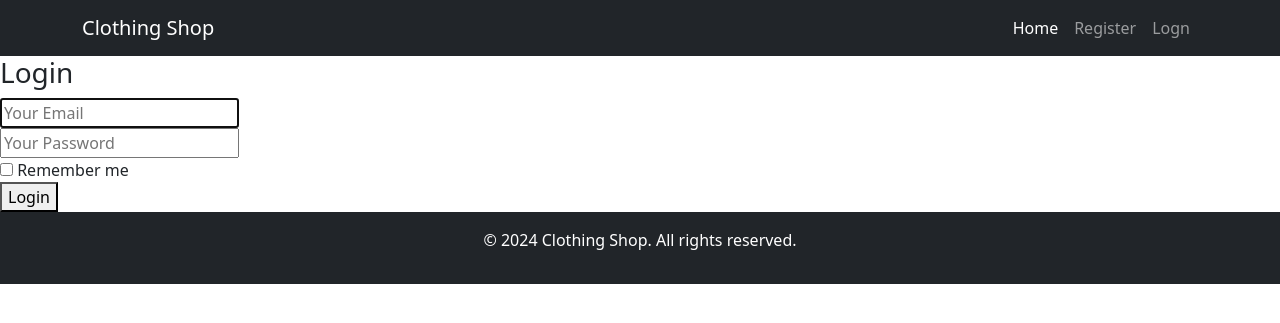
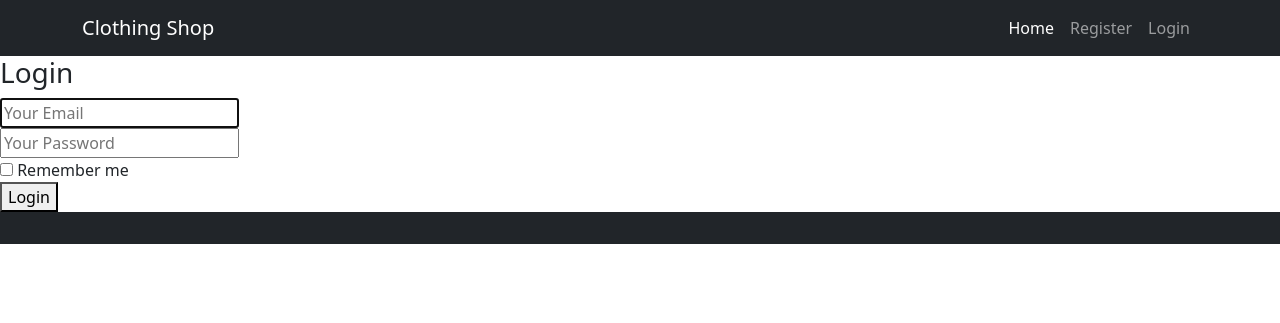
Before and after one commit to NIwanska/WebApp, a Flask app: page /auth/login in a window 1280 px wide. Shown: the top 323 px of the page. Run offline with Flask 3, Linux system fonts and the light colour scheme.

Commit message:
navbar Login typo corrected

```diff
--- a/app/templates/base.html
+++ b/app/templates/base.html
@@ -26,7 +26,7 @@
                         <a class="nav-link" href="{{ url_for('auth.signup') }}">Register</a>
                     </li>
                     <li class="nav-item">
-                        <a class="nav-link" href="{{ url_for('auth.login') }}">Logn</a>
+                        <a class="nav-link" href="{{ url_for('auth.login') }}">Login</a>
                     </li>
 
                 </ul>
@@ -41,7 +41,6 @@
 {% block footer %}
     <!-- Footer -->
 <footer class="bg-dark text-white text-center p-3">
-    <p>&copy; 2024 Clothing Shop. All rights reserved.</p>
 </footer>
 {% endblock %}
     <!-- Bootstrap JS -->
```
